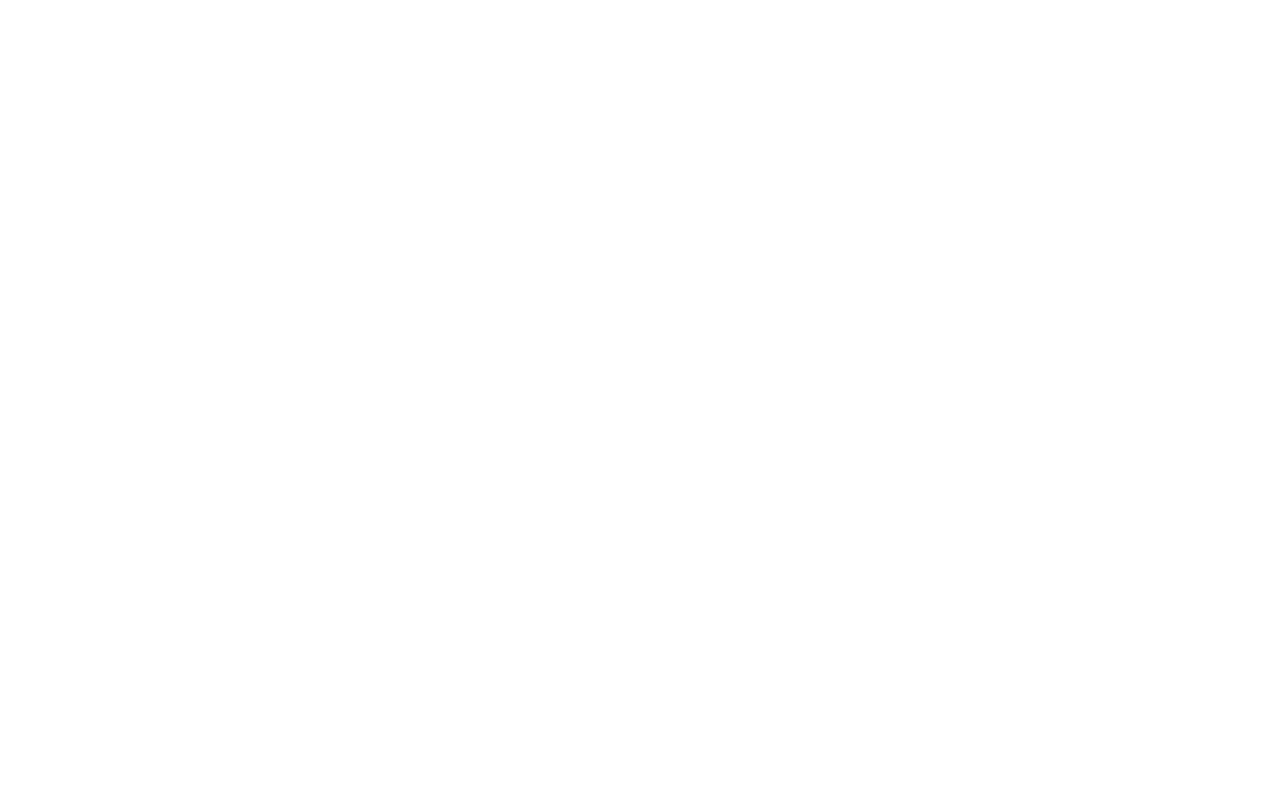
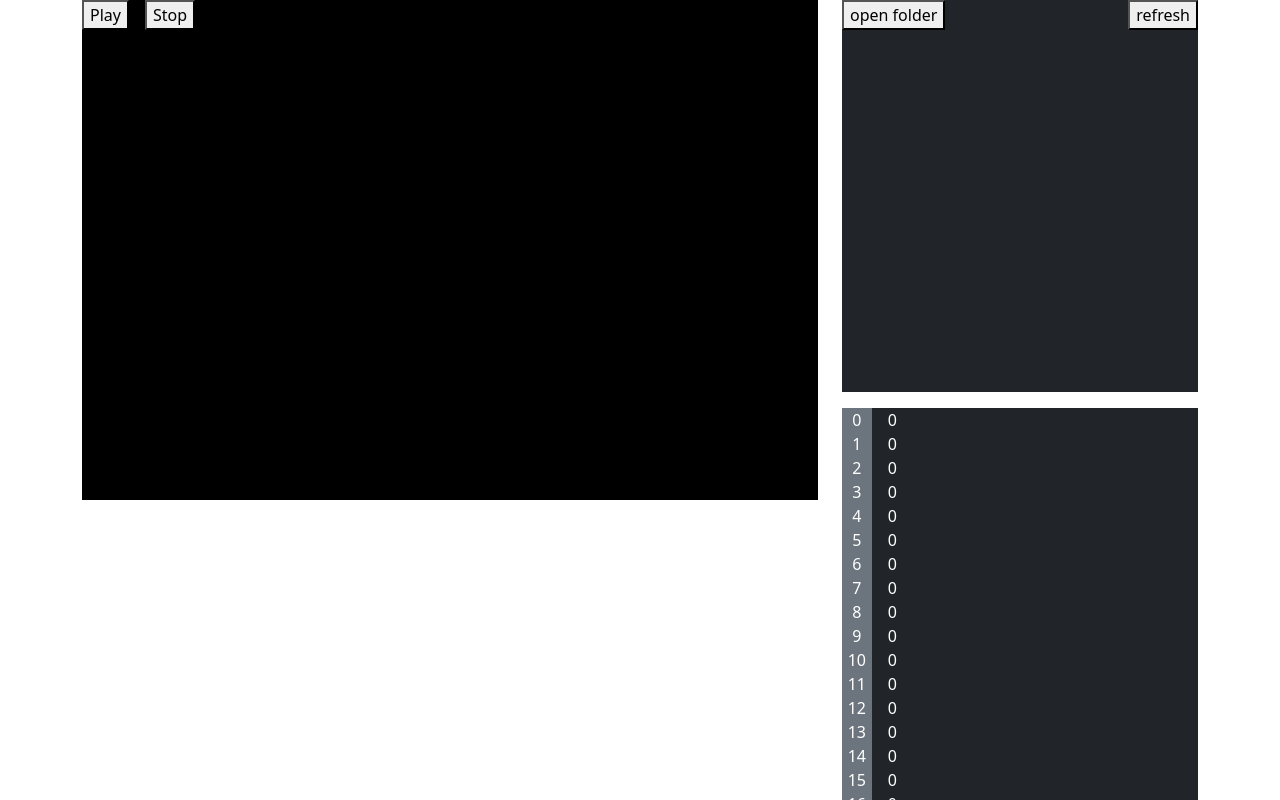
Before and after one commit to benklinton/CS-2450-Group-Project, a React (Create React App) app in the folder src/renderer/: page / in a window 1280 px wide. Built offline with nearby package versions, Linux system fonts and the light colour scheme.

Commit message:
feat: updated and added in front end pieces

```diff
--- a/src/renderer/package.json
+++ b/src/renderer/package.json
@@ -8,9 +8,11 @@
     "@testing-library/jest-dom": "^6.6.3",
     "@testing-library/react": "^16.2.0",
     "@testing-library/user-event": "^13.5.0",
+    "bootstrap": "^5.3.3",
     "react": "^19.0.0",
     "react-dom": "^19.0.0",
     "react-scripts": "5.0.1",
+    "tailwindcss": "^4.0.7",
     "web-vitals": "^2.1.4"
   },
   "scripts": {
--- a/src/renderer/src/App.css
+++ b/src/renderer/src/App.css
@@ -1,4 +1,33 @@
 .app-container {
   display: flex;
+  width: calc(100% - 32px);
+  padding: 16px;
+}
+
+.console-container {
+  background-color: black;
+  color: white;
   width: 100%;
+  min-height: 500px;
 }
+
+.home-container {
+  max-height: 100vh;
+  height: 100vh;
+}
+
+.max-height {
+  max-height: 100vh;
+}
+
+.file-container {
+  background-color: grey;
+  display: flex;
+  flex-direction: column;
+  width: 100%;
+  min-height: 200px;
+}
+
+.memory-container {
+  max-height: 500px;
+}
--- a/src/renderer/src/App.js
+++ b/src/renderer/src/App.js
@@ -1,6 +1,13 @@
 import logo from "./logo.svg";
 import React, { useEffect } from "react";
 import "./App.css";
+import { VirtualMachine } from "./UVSim/classes/virtualMachine";
+import { Console } from "./Components/Console";
+import { Files } from "./Components/Files";
+import "bootstrap/dist/css/bootstrap.css";
+import { Memory } from "./Components/Memory";
+import { GlobalContextProvider } from "./Context/GlobalContext";
+import { HomePage } from "./Pages/Home";
 
 function App() {
   useEffect(() => {
@@ -17,8 +24,13 @@
     return () => {
       window?.electron?.ipcRenderer?.removeAllListeners?.("main-message");
     };
+    const test = new VirtualMachine();
   }, []);
-  return <div className="app-container"></div>;
+  return (
+    <GlobalContextProvider>
+      <HomePage />
+    </GlobalContextProvider>
+  );
 }
 
 export default App;
--- a/src/renderer/src/Components/Console.jsx
+++ b/src/renderer/src/Components/Console.jsx
@@ -1,3 +1,10 @@
 export const Console = () => {
-  return <div></div>;
+  return (
+    <div className="console-container d-flex flex-column gap-3">
+      <div className="sbg-dark d-flex gap-3 w-100 flex-row">
+        <button>Play</button>
+        <button>Stop</button>
+      </div>
+    </div>
+  );
 };
--- /dev/null
+++ b/src/renderer/src/Components/Files.jsx
@@ -0,0 +1,10 @@
+export const Files = () => {
+  return (
+    <div className="h-50 bg-dark">
+      <div className="d-flex justify-content-between">
+        <button>open folder</button>
+        <button>refresh</button>
+      </div>
+    </div>
+  );
+};
--- /dev/null
+++ b/src/renderer/src/Components/Memory.jsx
@@ -0,0 +1,18 @@
+import { GlobalContext } from "../Context/GlobalContext";
+import { useContext } from "react";
+
+export const Memory = () => {
+  const { vm } = useContext(GlobalContext);
+  return (
+    <div className="bg-dark h-50 mh-50 overflow-scroll">
+      <div className="d-flex flex-column">
+        {vm?.memory?.words?.map((cell, index) => (
+          <div key={index} className="w-100 d-flex gap-3 d-grid text-center">
+            <span className="bg-secondary col-1 text-white">{index}</span>
+            <span className="text-white">{cell}</span>
+          </div>
+        ))}
+      </div>
+    </div>
+  );
+};
--- /dev/null
+++ b/src/renderer/src/Context/GlobalContext.jsx
@@ -0,0 +1,21 @@
+import { createContext, useMemo, useState } from "react";
+import { VirtualMachine } from "../UVSim/classes/virtualMachine";
+
+export const GlobalContext = createContext({
+  vm: new VirtualMachine(),
+});
+
+export const GlobalContextProvider = ({ children }) => {
+  const vm = useState(new VirtualMachine());
+  console.log(vm);
+  const value = useMemo(
+    () => ({
+      vm: vm?.[0],
+    }),
+    [vm?.[0], vm?.[0]?.memory?.words]
+  );
+
+  return (
+    <GlobalContext.Provider value={value}>{children}</GlobalContext.Provider>
+  );
+};
--- /dev/null
+++ b/src/renderer/src/Pages/Home.jsx
@@ -0,0 +1,19 @@
+import { Console } from "../Components/Console";
+import { Files } from "../Components/Files";
+import { Memory } from "../Components/Memory";
+
+export const HomePage = () => {
+  return (
+    <div class="container home-container">
+      <div class="row mh-100">
+        <div class="col-8 h-100 mh-100">
+          <Console />
+        </div>
+        <div className="col-4 d-flex flex-column gap-3 max-height">
+          <Files />
+          <Memory />
+        </div>
+      </div>
+    </div>
+  );
+};
--- a/src/renderer/src/UVSim/classes/memory.js
+++ b/src/renderer/src/UVSim/classes/memory.js
@@ -1,4 +1,5 @@
 export class Memory {
+  words = Array.from({ length: 100 }, () => 0);
   constructor() {
     this.words = Array.from({ length: 100 }, () => 0);
   }
@@ -52,6 +53,10 @@
     this.words[loc] = value;
   }
 
+  getMemory() {
+    return this.words;
+  }
+
   /**
    * Clears the whole memory
    */
--- a/src/renderer/src/UVSim/classes/virtualMachine.js
+++ b/src/renderer/src/UVSim/classes/virtualMachine.js
@@ -1,13 +1,11 @@
 import { functions } from "../functions/functions.js";
 import { Memory } from "./memory.js";
 import { Register } from "./register.js";
-import readLineSync from "readline-sync";
 
 export class VirtualMachine {
   constructor(progam = "") {
     this.r = new Register();
     this.memory = new Memory();
-    this.reader = readLineSync;
 
     //load the program into memory if there is one
     if (progam != "") {
```
Also changed, not shown: 1 other file (tests, documents, lock files or other folders).
